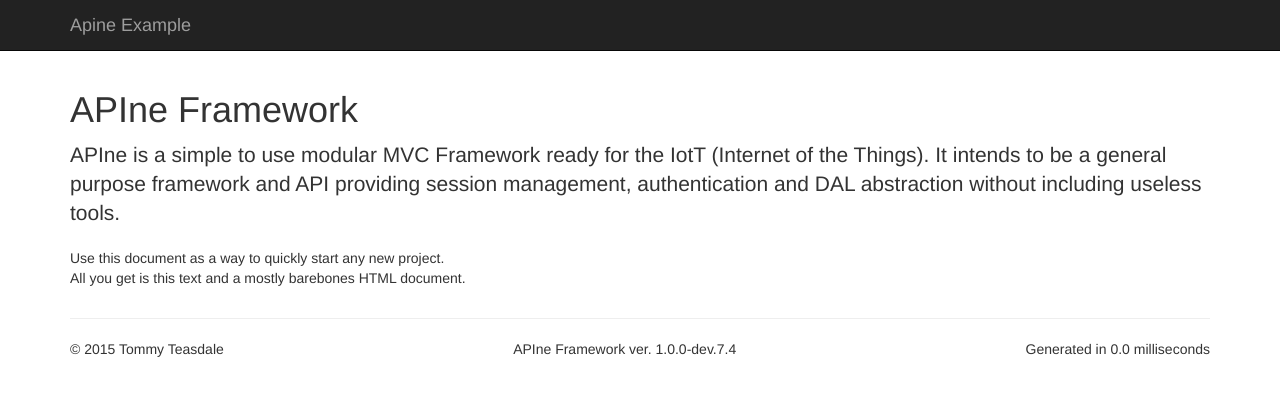
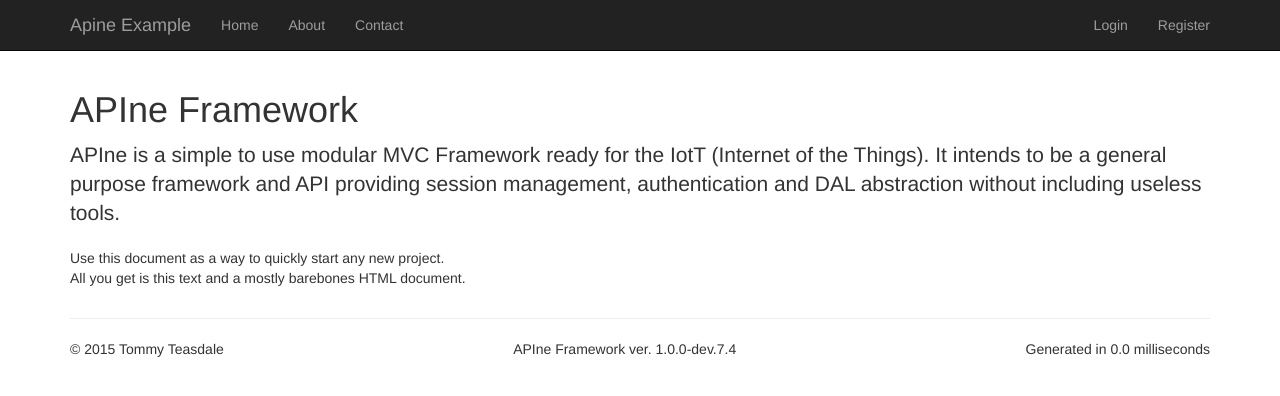
Before and after one commit to Youmy001/apine-framework, a PHP site: page / in a window 1280 px wide. Shown: the top 396 px of the page. Run offline with PHP 8.4, Linux system fonts and the light colour scheme; data that the repository does not hold is empty; some libraries are stand-ins or nearby versions.

Commit message:
Remove references to nonexistent language ni views

```diff
--- a/views/layouts/default.php
+++ b/views/layouts/default.php
@@ -41,19 +41,19 @@
 			</div>
 			<div id="navbar" class="collapse navbar-collapse">
 				<ul class="nav navbar-nav">
-					<li><a href="<?= URL_Helper::path('home') ?>"><?= Translator::translate("en-US", "menu","home"); ?></a></li>
-					<li><a href="<?= URL_Helper::path('about') ?>"><?= Translator::translate("en-US", "menu","about"); ?></a></li>
-					<li><a href="<?= URL_Helper::path('contact') ?>"><?= Translator::translate("en-US", "menu","contact"); ?></a></li>
+					<li><a href="<?= URL_Helper::path('home') ?>">Home</a></li>
+					<li><a href="<?= URL_Helper::path('about') ?>">About</a></li>
+					<li><a href="<?= URL_Helper::path('contact') ?>">Contact</a></li>
 				</ul>
 				<?php if(!ApineSession::is_logged_in()){?>
 				<ul class="nav navbar-nav navbar-right">
-					<li><a href="<?= URL_Helper::path('login');?>"><?= Translator::translate("en-US", "menu","login"); ?></a></li>
-					<li><a href="<?= URL_Helper::path('register');?>"><?= Translator::translate("en-US", "menu","register"); ?></a></li>
+					<li><a href="<?= URL_Helper::path('login');?>">Login</a></li>
+					<li><a href="<?= URL_Helper::path('register');?>">Register</a></li>
 				</ul>
 				<?php }else{?>
 				<ul class="nav navbar-nav navbar-right">
 					<p class="navbar-text">Signed in as <?= ApineSession::get_user()->get_username() ?> (<i><?= ((int)ApineSession::get_session_type()===SESSION_ADMIN)?'Admin':'User' ?></i>)</p>
-					<li><a href="<?= URL_Helper::path('logout') ?>"><?= Translator::translate("en-US", "menu","logout"); ?></a></li>
+					<li><a href="<?= URL_Helper::path('logout') ?>">Logout</a></li>
 				</ul>
 				<?php } ?>
 			</div>
```
Also changed, not shown: views/session/login.php (+9 -9 lines), views/session/register.php (+10 -10 lines).
